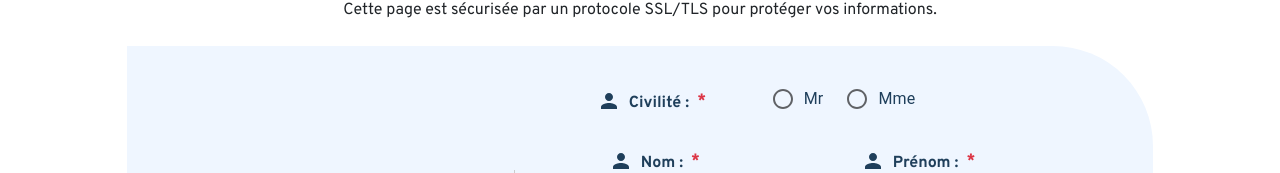
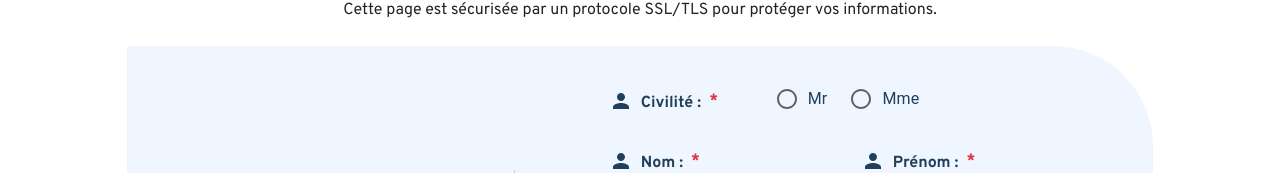
Before and after one commit to ThierryTouinPro/nextjs-starter-kit, a Next.js app in the folder with-docker-compose-app/next-app/: page /auth/registration in a window 1280 px wide. Shown: the part 224-397 px from the top of the page. Built offline with nearby package versions, Linux system fonts and the light colour scheme.

Commit message:
ZHA: Add margin radio

```diff
--- a/with-docker-compose-app/next-app/src/components/Interface/RadioGroup.js
+++ b/with-docker-compose-app/next-app/src/components/Interface/RadioGroup.js
@@ -15,7 +15,7 @@ export default function RadioGroupUI({ label, name, options, icon }) {
 
   return (
     <FormControl component="fieldset">
-      <div className="row ">
+      <div className="row" style={{ paddingLeft: '12px', paddingRight: '12px' }}>
         {/* Label avec col-6 en mobile */}
         <label className="col-12 col-md-4 d-flex align-items-center gap-2 mb-3 mb-md-0">
           <span className="d-flex align-items-center">{icon}</span>
```
